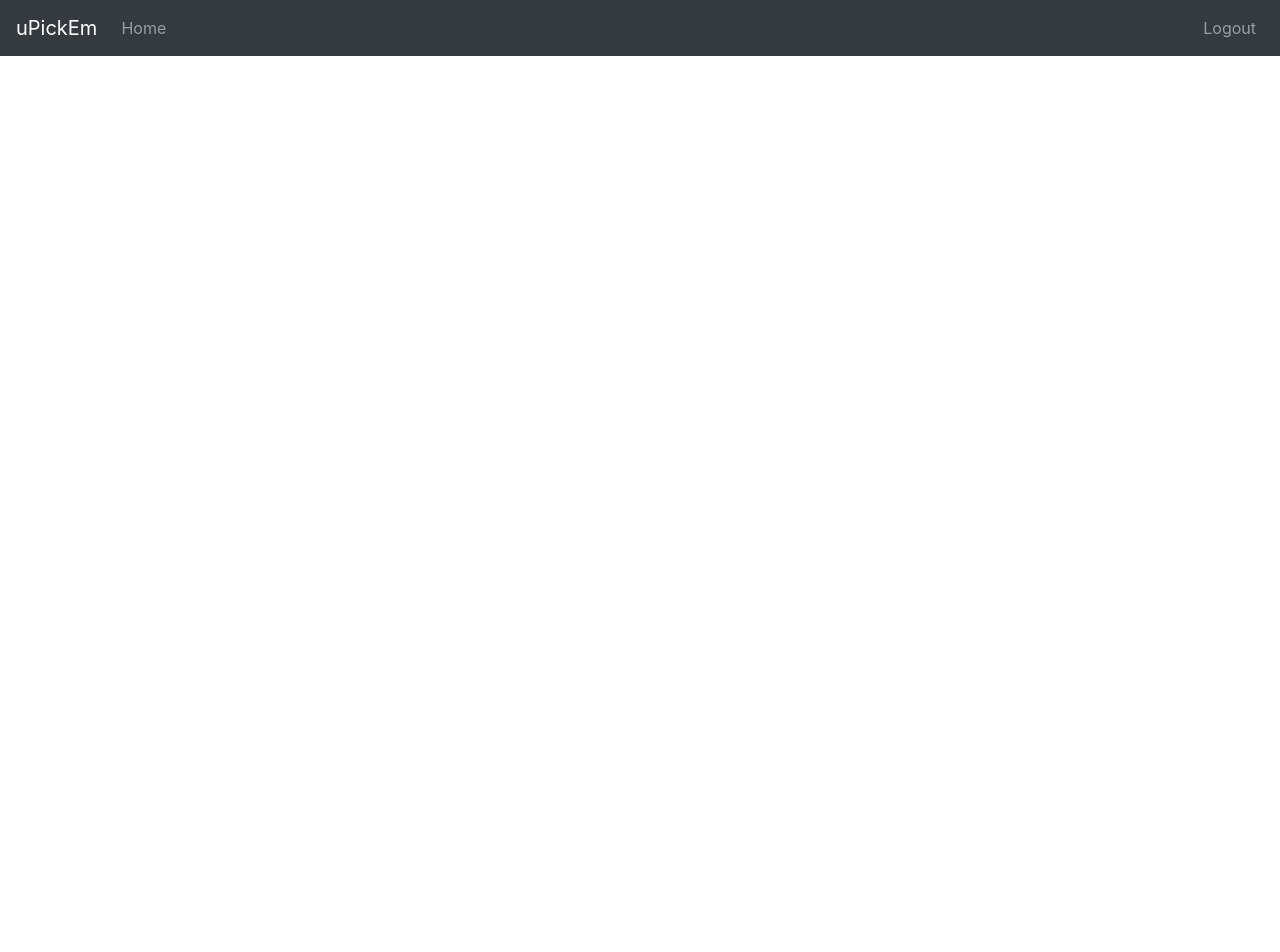
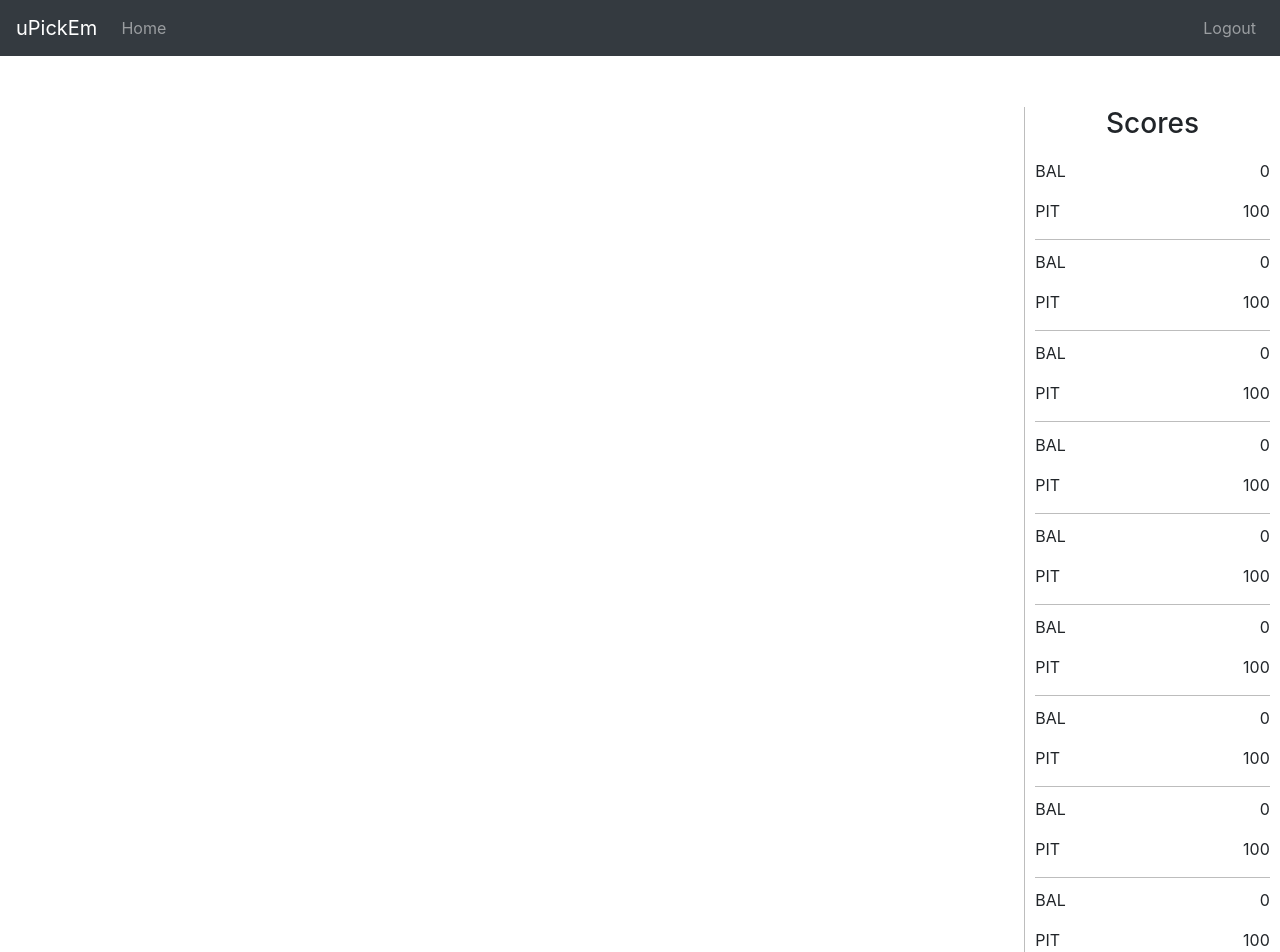
Before and after one commit to kmikus/upickem-react, a React (Create React App) app: page / in a window 1280 px wide. Shown: the top 952 px of the page. Before the commit the page ends 800 px from the top, so only its background shows below. Built offline with nearby package versions, Linux system fonts and the light colour scheme.

Commit message:
Created sidebar

```diff
--- a/src/pages/Home.js
+++ b/src/pages/Home.js
@@ -1,10 +1,11 @@
 import React from 'react';
 import '../App.css';
-import { Header } from './Template';
+import { Header, Sidebar } from './Template';
 
 const HomePage = (props) => (
   <div>
     <Header />
+    <Sidebar />
   </div>
 );
 
--- a/src/pages/Template.js
+++ b/src/pages/Template.js
@@ -3,19 +3,19 @@ import '../App.css';
 
 const Header = (props) => (
     <div>
-        <nav class="navbar navbar-expand-lg fixed-top navbar-dark bg-dark">
-            <a class="navbar-brand" href="/home">uPickEm</a>
+        <nav className="navbar navbar-expand-lg sticky-top navbar-dark bg-dark">
+            <a className="navbar-brand" href="/home">uPickEm</a>
 
-            <div class="collapse navbar-collapse" id="navbarSupportedContent">
-                <ul class="navbar-nav mr-auto">
-                    <li class="nav-item">
-                        <a class="nav-link" href="/home">Home <span class="sr-only">(current)</span></a>
+            <div className="collapse navbar-collapse" id="navbarSupportedContent">
+                <ul className="navbar-nav mr-auto">
+                    <li className="nav-item">
+                        <a className="nav-link" href="/home">Home <span className="sr-only">(current)</span></a>
                     </li>
                 </ul>
 
-                <ul class="navbar-nav ml-auto">
-                    <li class="nav-item">
-                        <a class="nav-link" href="/login">Logout</a>
+                <ul className="navbar-nav ml-auto">
+                    <li className="nav-item">
+                        <a className="nav-link" href="/login">Logout</a>
                     </li>
                 </ul>
 
@@ -24,10 +24,48 @@ const Header = (props) => (
     </div>
 );
 
-const Sidebar = (props) => (
-    <div style={{ borderLeft: "5px solid black" }}>
-        Hello
-    </div>
-);
+const Sidebar = (props) => {
+    const sidebarStyle = {
+        borderLeft: "1px solid #BDBDBD",
+        marginTop: "4%",
+        height: "100%",
+        width: "20%",
+        float: "right",
+        position: "sticky"
+    }
+
+    return (
+        <div style={sidebarStyle}>
+            <h3>Scores</h3>
+            <div>
+                <div style={{ textAlign: "left" }} className="row">
+                    <div className="col">
+                        <ScoreCell homeTeam="BAL" awayTeam="PIT" homeScore="0" awayScore="100" />
+                        <ScoreCell homeTeam="BAL" awayTeam="PIT" homeScore="0" awayScore="100" />
+                        <ScoreCell homeTeam="BAL" awayTeam="PIT" homeScore="0" awayScore="100" />
+                        <ScoreCell homeTeam="BAL" awayTeam="PIT" homeScore="0" awayScore="100" />
+                        <ScoreCell homeTeam="BAL" awayTeam="PIT" homeScore="0" awayScore="100" />
+                        <ScoreCell homeTeam="BAL" awayTeam="PIT" homeScore="0" awayScore="100" />
+                        <ScoreCell homeTeam="BAL" awayTeam="PIT" homeScore="0" awayScore="100" />
+                        <ScoreCell homeTeam="BAL" awayTeam="PIT" homeScore="0" awayScore="100" />
+                        <ScoreCell homeTeam="BAL" awayTeam="PIT" homeScore="0" awayScore="100" />
+                        <ScoreCell homeTeam="BAL" awayTeam="PIT" homeScore="0" awayScore="100" />
+                        <ScoreCell homeTeam="BAL" awayTeam="PIT" homeScore="0" awayScore="100" />
+                        <ScoreCell homeTeam="BAL" awayTeam="PIT" homeScore="0" awayScore="100" />
+                    </div>
+                </div>
+            </div>
+        </div>
+    );
+};
+
+const ScoreCell = (props) => {
+    return (
+        <div style={{ margin: '4%', borderBottom: '1px solid #BDBDBD' }}>
+            <p>{props.homeTeam}<span style={{ float: "right" }}>{props.homeScore}</span></p>
+            <p>{props.awayTeam}<span style={{ float: "right" }}>{props.awayScore}</span></p>
+        </div>
+    );
+}
 
 export { Header, Sidebar };
```
